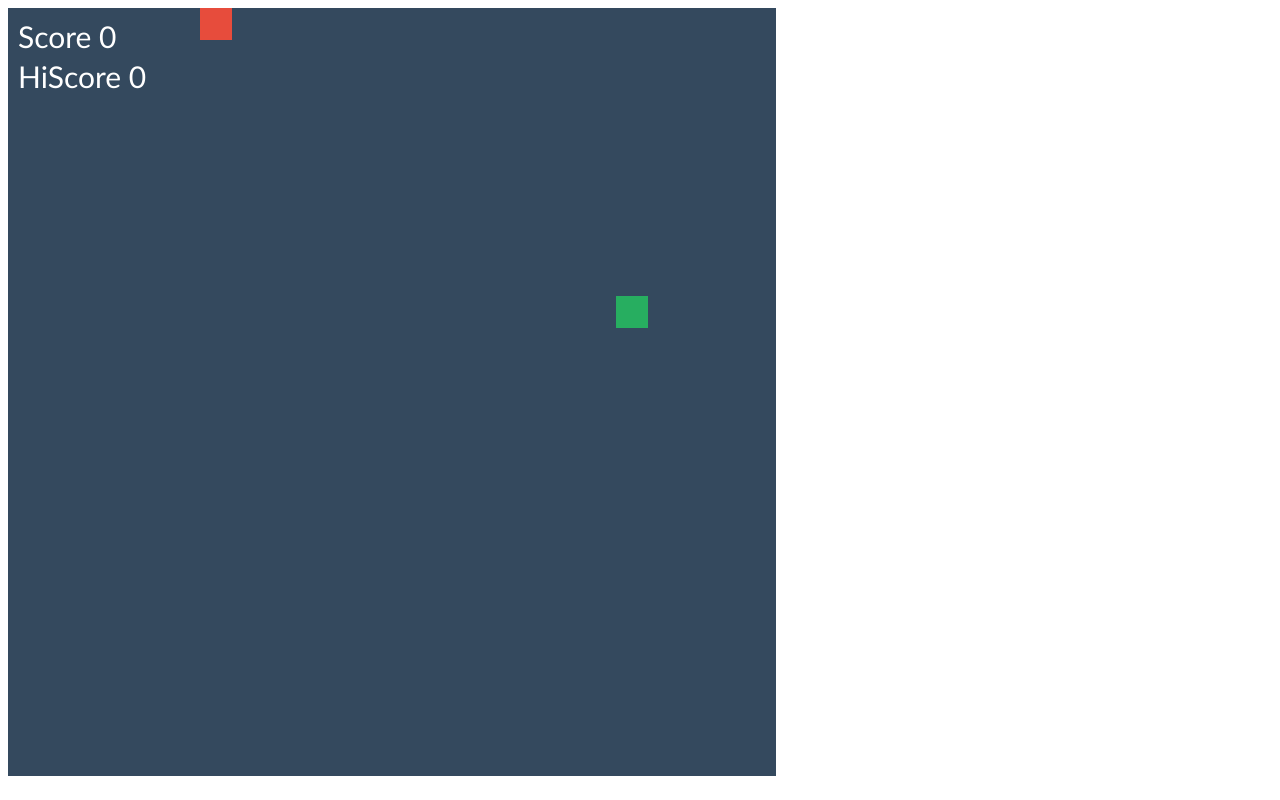
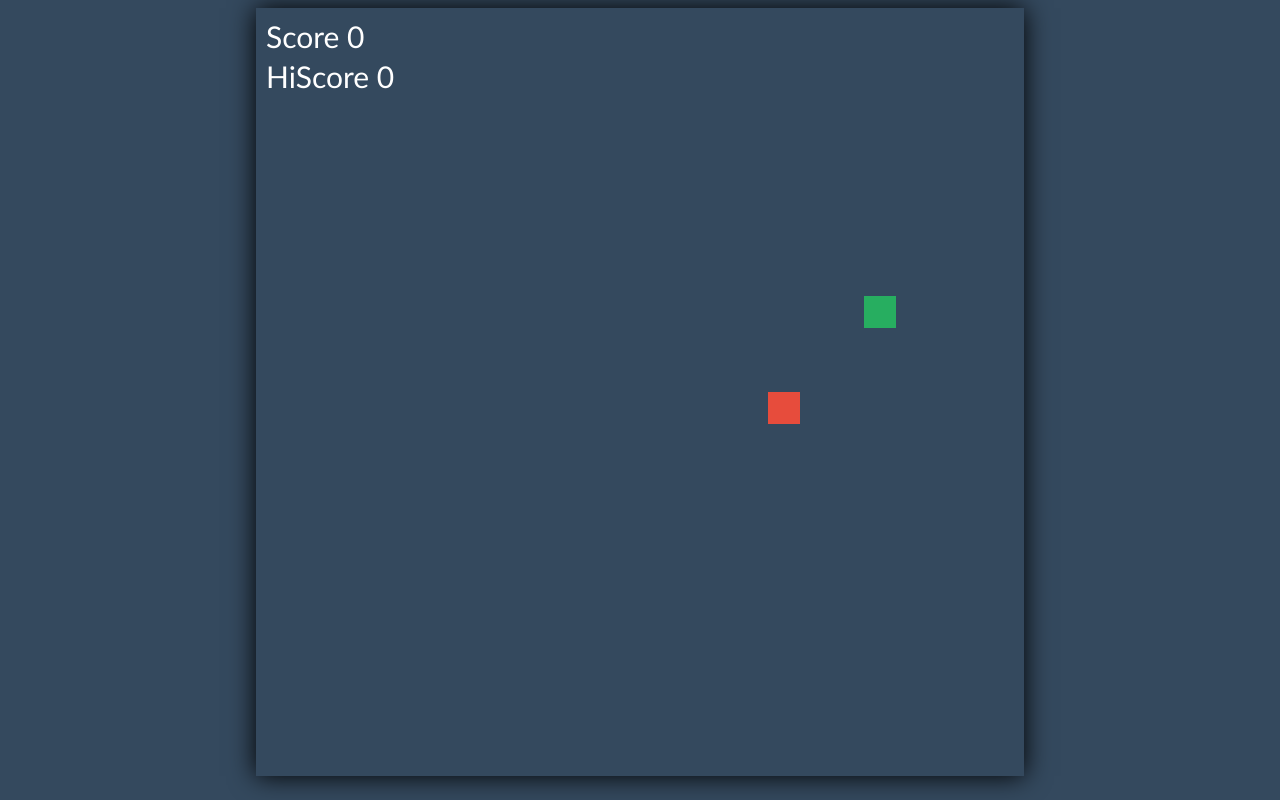
Before and after one commit to JoeriDijkstra/JoeriDijkstra.github.io, a plain HTML site: page SnakeGame/index.html in a window 1280 px wide. Drawn offline with Linux system fonts and the light colour scheme.

Commit message:
Release 1.1
Bugfixes, UI update and SFX added

```diff
--- a/SnakeGame/draw.js
+++ b/SnakeGame/draw.js
@@ -5,16 +5,19 @@ const scale = 32;
 const speed = 100;
 const rows = canvas.height / scale;
 const columns = canvas.width / scale;
+const fruitsnd = new Audio("sfx/fruitsfx.wav");
+const hurtsnd = new Audio("sfx/hurtsfx.wav");
 
 var score = 0;
 var hiScore = 0;
 var snake;
 var fruit;
 
+//Run this on startup
 (function setup() {
   snake = new Snake();
   fruit = new Fruit();
-  fruit.pickLocation();
+  fruitPickLocation();
 
   window.setInterval(() => {
     //Die!
@@ -23,12 +26,14 @@ var fruit;
         hiScore = score;
       }
       score = 0;
+      hurtsnd.play();
     }
 
     //Get Eating
     if(snake.eat(fruit)) {
-      fruit.pickLocation();
+      fruitPickLocation();
       score++;
+      fruitsnd.play();
     }
 
     //Draw all the important stuff
@@ -45,7 +50,24 @@ var fruit;
   }, speed);
 }());
 
-window.addEventListener('keydown', ((evt) => {
+//Get Input
+window.addEventListener('keyup', ((evt) => {
+  //Set Direction
   const direction = evt.key.replace('Arrow', '');
   snake.changeDirection(direction);
 }));
+
+//Get a random location for the fruit object
+function fruitPickLocation(){
+  //Pick Random Location
+  fruit.pickLocation();
+
+  //Check If Location Is In Tail
+  for(let i=0; i<snake.tail.length-1;i++){
+    if(snake.tail[i].x == fruit.x && snake.tail[i].y == fruit.y){
+      //Run the function again and break the for loop
+      fruitPickLocation();
+      break;
+    }
+  }
+}
--- a/SnakeGame/index.html
+++ b/SnakeGame/index.html
@@ -6,8 +6,10 @@
   <meta http-equiv="X-UA-Compatible" content="ie=edge">
   <title>Document</title>
 </head>
-<body>
-  <canvas class="canvas" height="768" width="768" style="background-color: #34495e"></canvas>
+<body style="background-color: #34495e">
+  <center>
+    <canvas class="canvas" height="768" width="768" style="background-color: #34495e; box-shadow: 0 0 25px #000;"></canvas>
+  </center>
 </body>
 <script type="text/javascript" src="fruit.js"></script>
 <script type="text/javascript" src="snake.js"></script>
```
Also changed, not shown: 2 other files.
